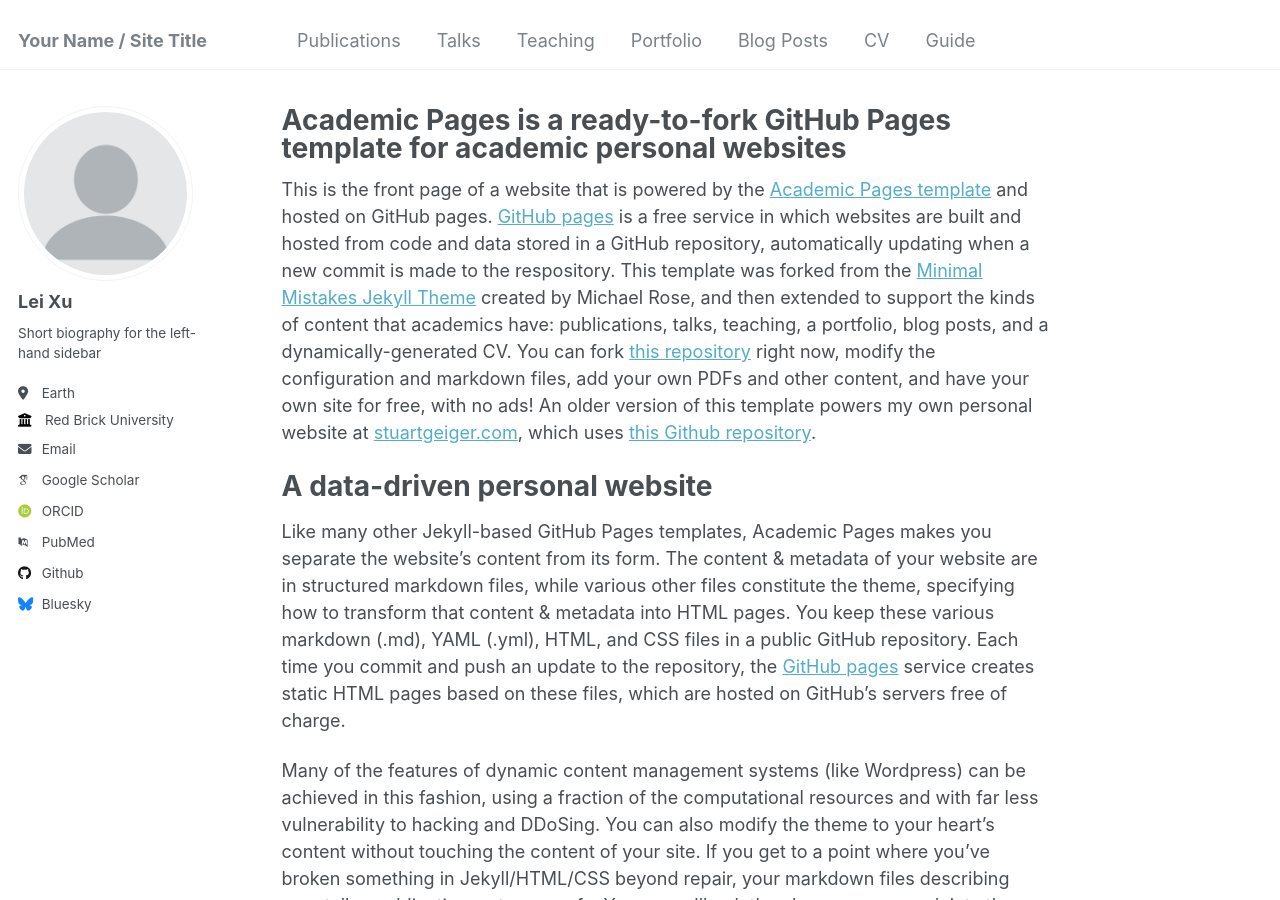
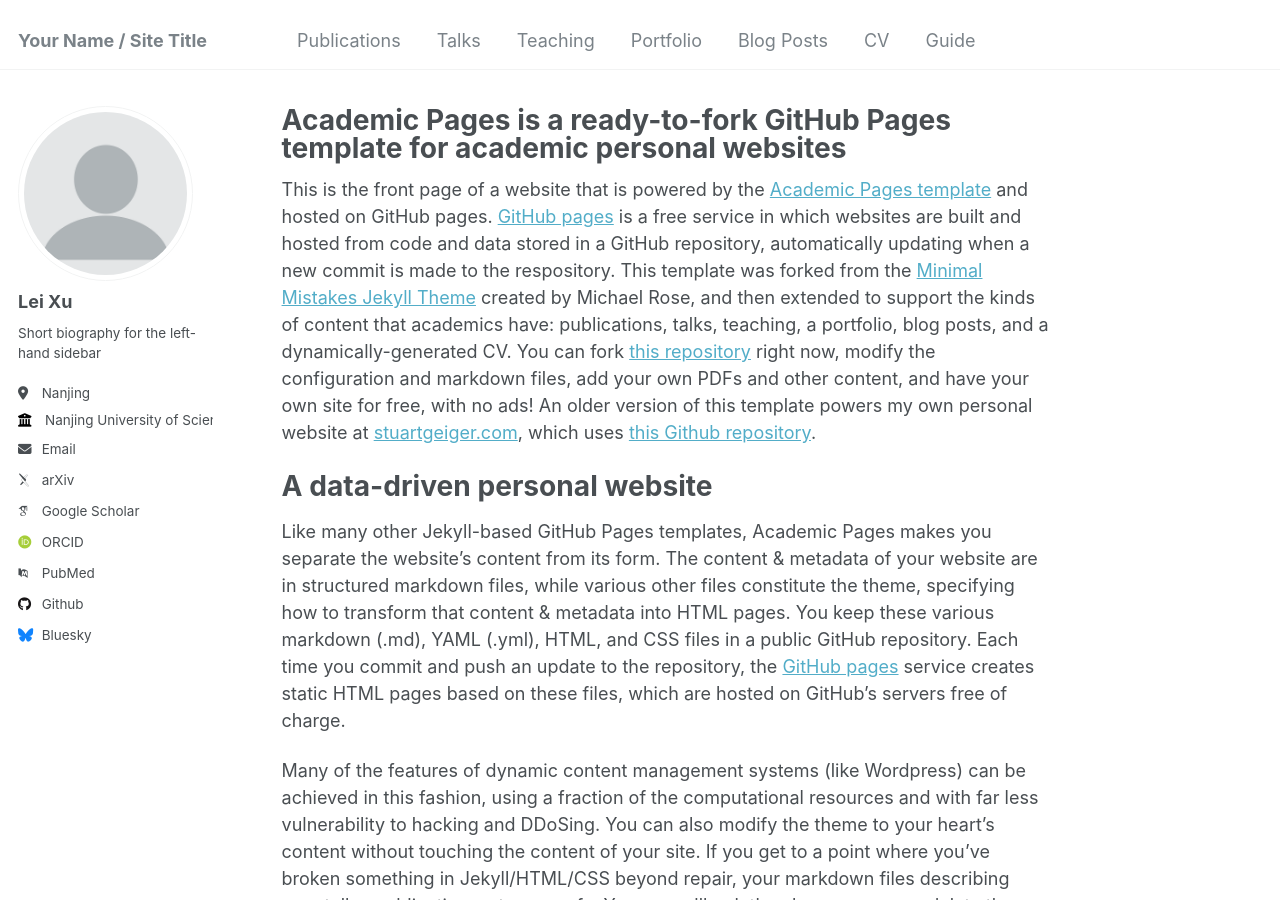
Before and after one commit to longxiangwang/longxiangwang.github.io, a Jekyll site: the page built from _pages/about.md, in a window 1280 px wide and 900 px high. Built offline with Jekyll 4.4.1, drawn with Linux system fonts in a browser that asks for light colours; some web fonts are replaced.

Commit message:
update insitute

```diff
--- a/_config.yml
+++ b/_config.yml
@@ -25,14 +25,14 @@
   name             : "Lei Xu"
   pronouns         : # example: "she/her"
   bio              : "Short biography for the left-hand sidebar"
-  location         : "Earth"
-  employer         : "Red Brick University"
+  location         : "Nanjing"
+  employer         : "Nanjing University of Science and Technology"
   uri              : # URL
-  email            : "none@example.org"
+  email            : "leixu@njust.edu.cn"
 
   # Academic websites
-  arxiv            : # URL - Update with the correct link to your profile
-  googlescholar    : "https://scholar.google.com/citations?user=PS_CX0AAAAAJ"
+  arxiv            : "https://dblp.org/pid/19/360-19.html"
+  googlescholar    : "https://scholar.google.com/citations?user=HY5jH_MAAAAJ&hl=en"
   impactstory      : # URL
   orcid            : "http://orcid.org/yourorcidurl"
   semantic         : # URL
```
